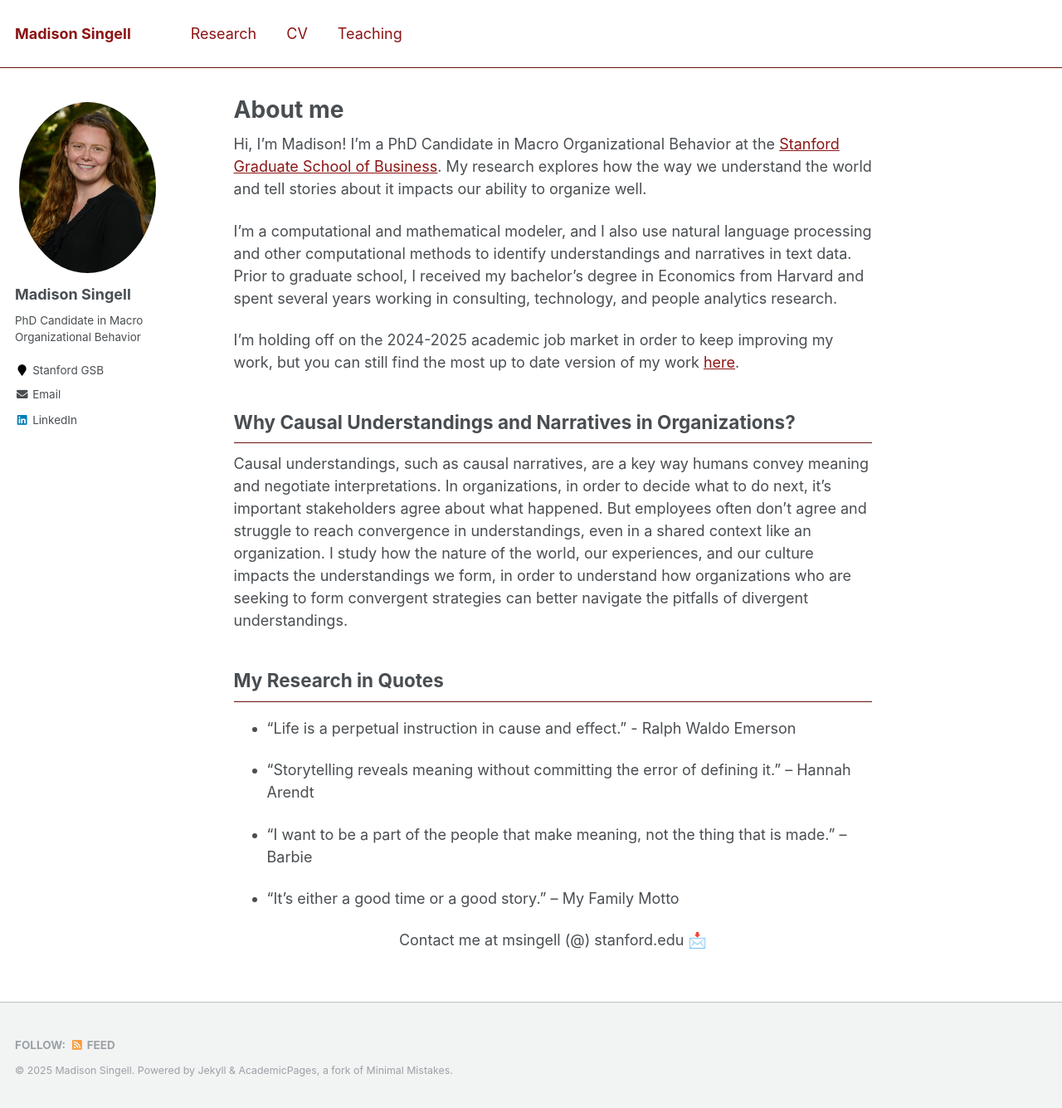
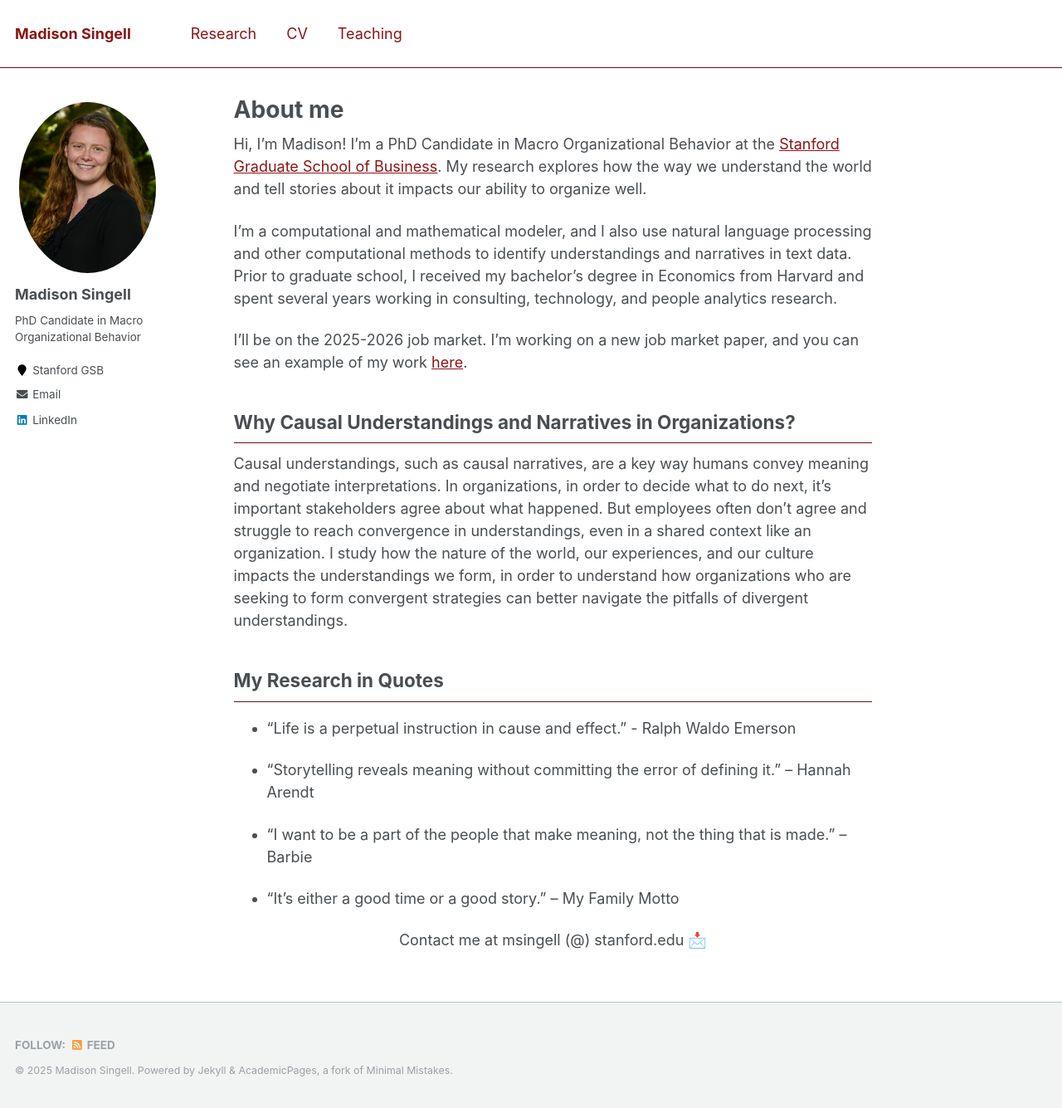
Before and after one commit to mhsingell/mhsingell.github.io, a Jekyll site: the page built from _pages/about.md, in a window 1280 px wide and 1335 px high. Shown: the whole window at 83% size. Built offline with Jekyll 4.4.1, drawn with Linux system fonts in a browser that asks for light colours.

Commit message:
Update edit 2025-2026 Job Market

```diff
--- a/_pages/about.md
+++ b/_pages/about.md
@@ -13,7 +13,7 @@ Hi, I’m Madison! I’m a PhD Candidate in Macro Organizational Behavior at the
 
 I’m a computational and mathematical modeler, and I also use natural language processing and other computational methods to identify understandings and narratives in text data. Prior to graduate school, I received my bachelor’s degree in Economics from Harvard and spent several years working in consulting, technology, and people analytics research.
 
-I'm holding off on the 2024-2025 academic job market in order to keep improving my work, but you can still find the most up to date version of my work [here](/files/Singell_JMP_current.pdf).
+I'll be on the 2025-2026 job market. I'm working on a new job market paper, and you can see an example of my work [here](/files/Singell_JMP_current.pdf).
 
 ## Why Causal Understandings and Narratives in Organizations?
 Causal understandings, such as causal narratives, are a key way humans convey meaning and negotiate interpretations. In organizations, in order to decide what to do next, it's important stakeholders agree about what happened. But employees often don’t agree and struggle to reach convergence in understandings, even in a shared context like an organization. I study how the nature of the world, our experiences, and our culture impacts the understandings we form, in order to understand how organizations who are seeking to form convergent strategies can better navigate the pitfalls of divergent understandings.
```
Also changed, not shown: 1 other file.
